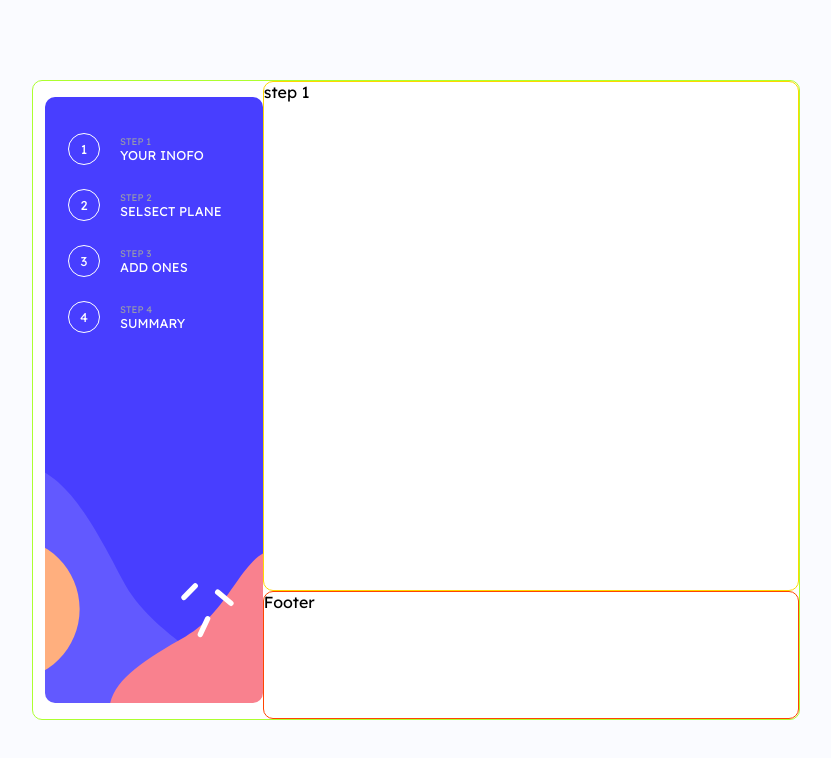
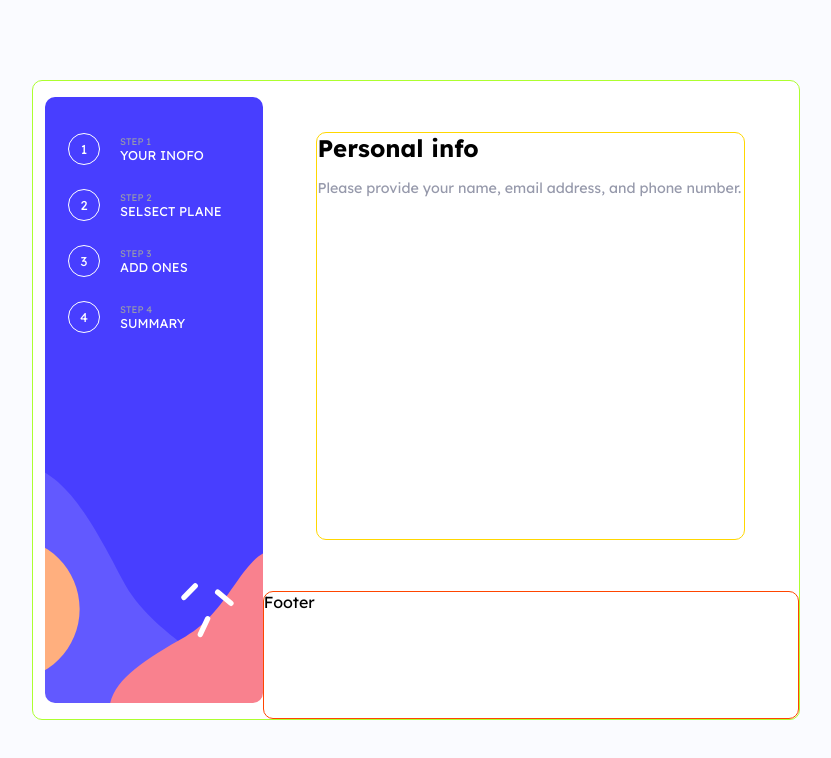
Before and after one commit to Ahmed-A-Adel/multi-step-form, a React (Create React App) app: page / in a window 1280 px wide. Shown: the top 758 px of the page, without its empty margins (224-1055 px from the left). Built offline with nearby package versions, Linux system fonts and the light colour scheme.

Commit message:
added some info about steps in step-1 with some styling

```diff
--- a/src/components/step-1/Step1.jsx
+++ b/src/components/step-1/Step1.jsx
@@ -1,7 +1,36 @@
 import React from "react";
 import "./Step1.scss";
 function Step1() {
-  return <div className="step"> step 1</div>;
+  const stepInfo = {
+    1: {
+      heading: " Personal info",
+      paragraph: " Please provide your name, email address, and phone number.",
+    },
+    2: {
+      heading: "  Select your plan",
+      paragraph: " You have the option of monthly or yearly billing. ",
+    },
+    3: {
+      heading: "Pick add-ons",
+      paragraph: "Add-ons help enhance your gaming experience.",
+    },
+    4: {
+      heading: "Finishing up",
+      paragraph: " Double-check everything looks OK before confirming.",
+    },
+    5: {
+      heading: "Thank you!",
+      paragraph:
+        " Thanks for confirming your subscription! We hope you have funusing our platform. If you ever need support, please feel free to email us at support@loremgaming.com.",
+    },
+  };
+
+  return (
+    <div className="step">
+      <h2 className="step_heading">{stepInfo[1].heading}</h2>
+      <p className="step_text">{stepInfo[1].paragraph}</p>
+    </div>
+  );
 }
 
 export default Step1;
--- a/src/components/step-1/Step1.scss
+++ b/src/components/step-1/Step1.scss
@@ -1,14 +1,29 @@
 @import "../app/App.scss";
 .step {
+  width: 80%;
+  height: 80%;
+
+  justify-self: center;
+  align-self: center;
+
   background-color: $White;
   border: 1px solid gold;
   border-radius: $radius;
+  & h2 {
+    font-size: 1.5rem;
+    margin-bottom: 1rem;
+  }
+  & p {
+    font-size: 0.89rem;
+    color: $Cool-gray;
+  }
 }
 @media screen and (max-width: 1139px) {
   .step {
     width: 90%;
     height: 90%;
 
+    padding: 2rem 1rem;
     margin: auto;
     margin-top: -4rem;
 
```
